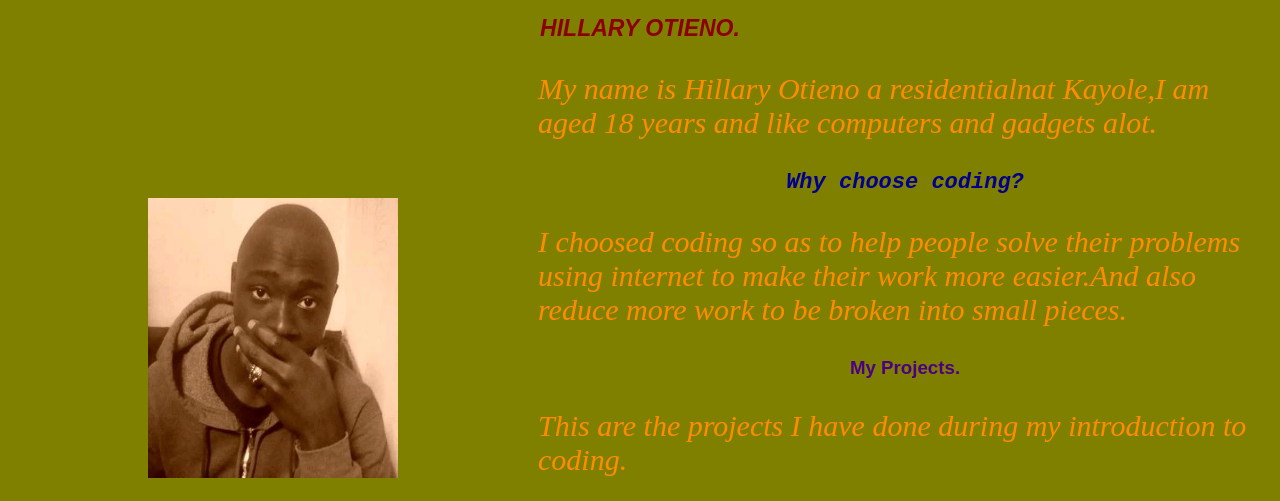
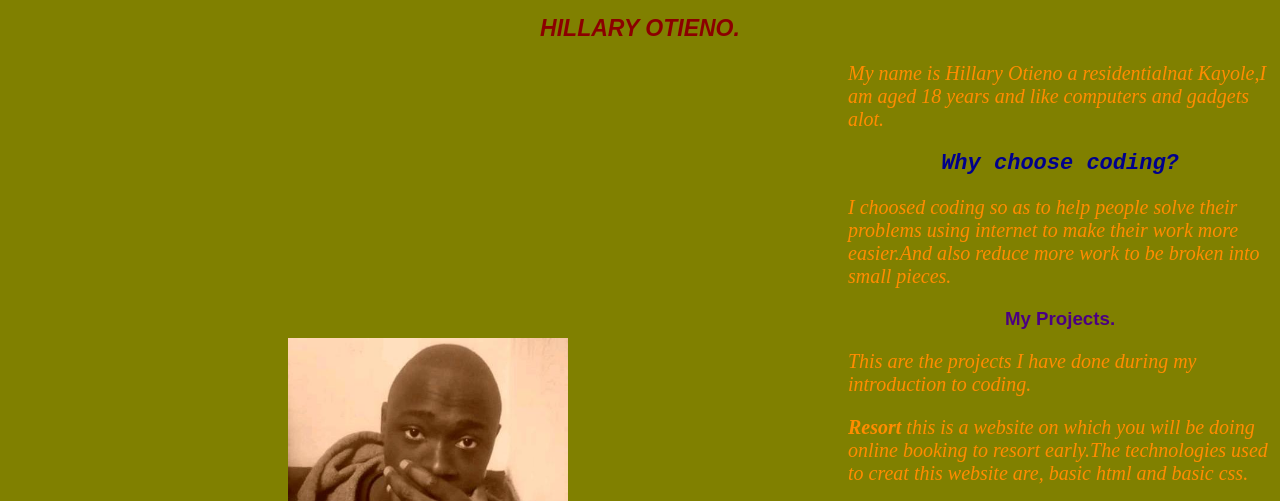
Before and after one commit to HILLARY-oti/portfolio, a plain HTML site: page hillary.html in a window 1280 px wide. Shown: the top 501 px of the page. Drawn offline with Linux system fonts and the light colour scheme.

Commit message:
add changes to the style

```diff
--- a/css/style.css
+++ b/css/style.css
@@ -34,12 +34,12 @@ img {
   flex-grow: initial;
   flood-opacity: 0%;
   block-size: 280px;
-  padding: 140px;
-  width: 250px;
+  padding: 280px;
+  width: 280px;
 }
 p {
   color: darkorange;
-  font-size: 30px;
+  font-size: 20px;
   font-style: oblique;
   font-family: serif;
 }
```
